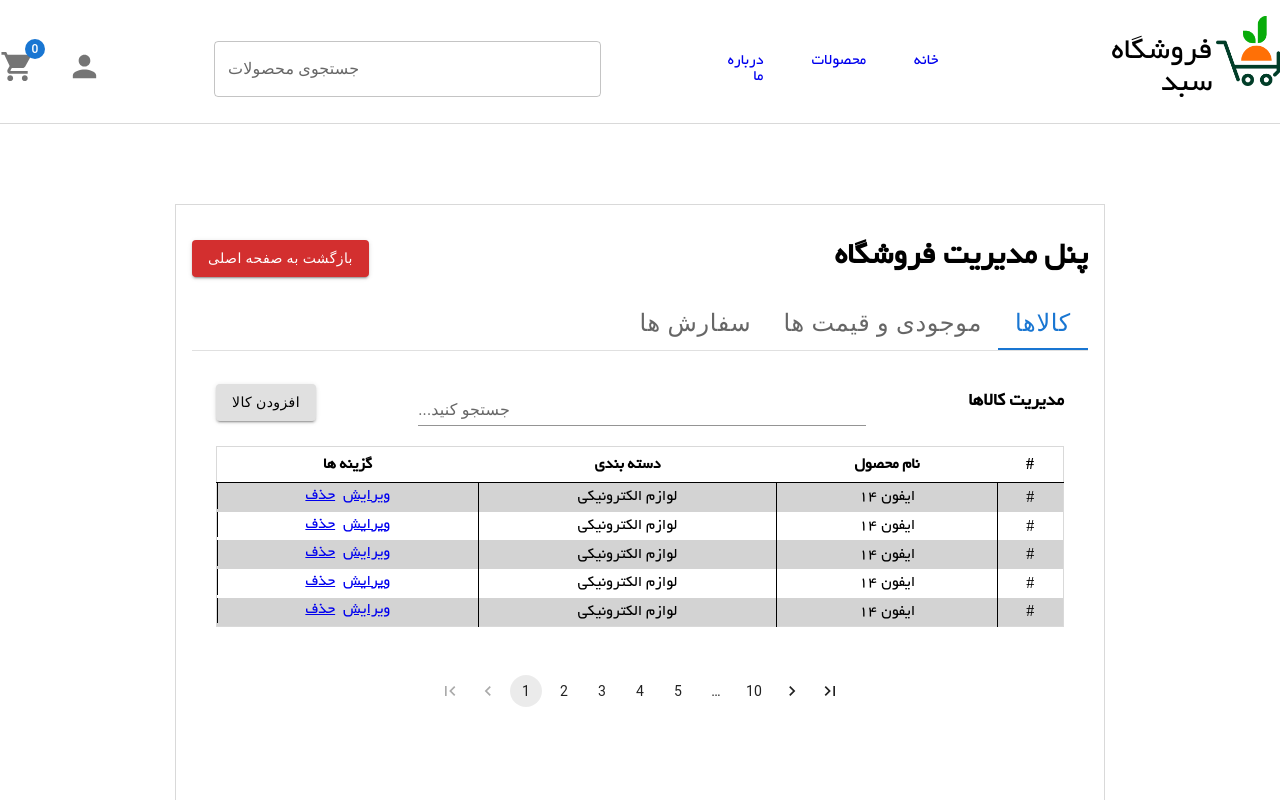
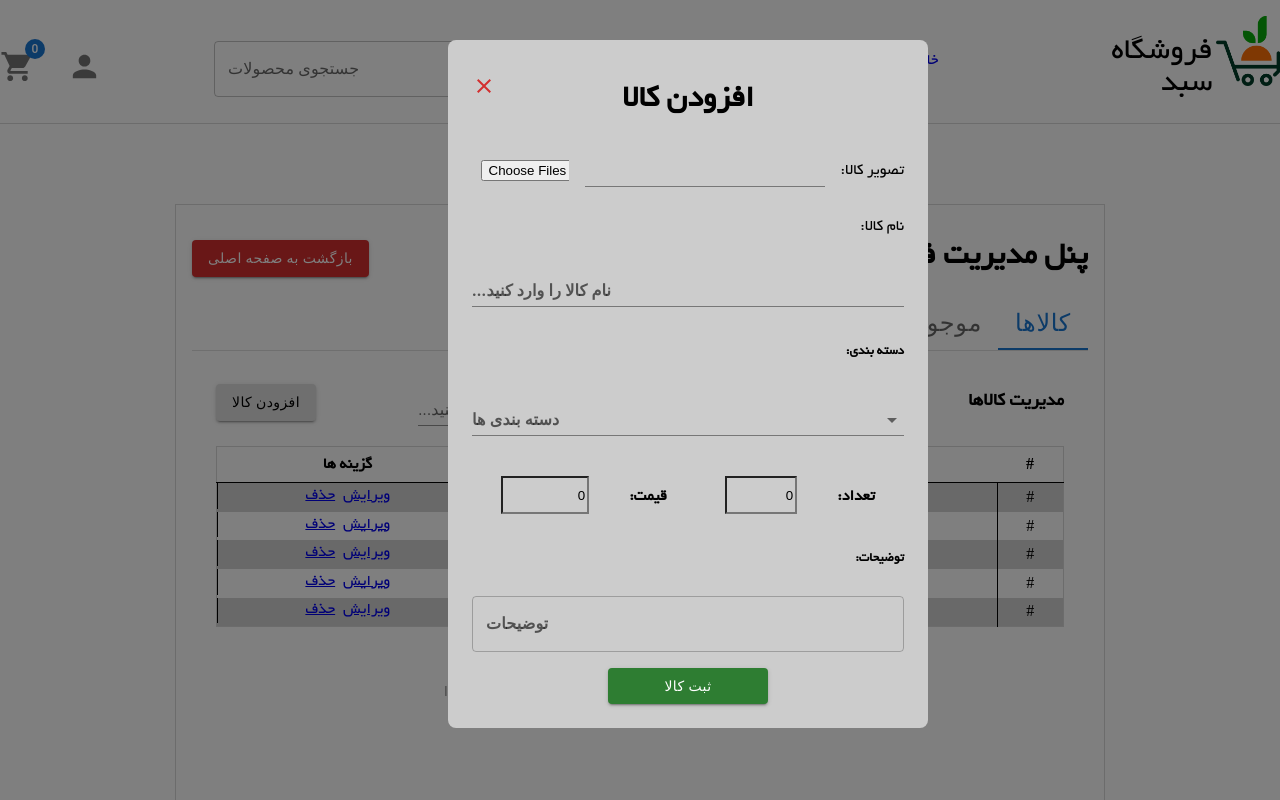
Before and after one commit to Ali-MHoseini/Maktab84-Project-Ali-MohammadHoseini, a React (Vite) app: page /dashboard in a window 1280 px wide. Both pictures are taken after a click on the button "افزودن کالا". Shown: the top 800 px of the page. Built offline with nearby package versions, Linux system fonts and the light colour scheme.

Commit message:
build/AddModal: finish styles

```diff
--- a/src/assets/styles/index.css
+++ b/src/assets/styles/index.css
@@ -276,3 +276,49 @@ td{
     padding: 0.3rem;
     border-left: 1px solid black;
 }
+.BackDrop {
+    width:100%;
+    height:100%;
+    position:fixed;
+    left:0;
+    top:0;
+    background-color: rgba(0,0,0,0.5);
+    z-index:100;
+}
+.ModalBox {
+    width:30rem;
+    height:max-content;
+    padding:1.5rem;
+    box-sizing: border-box;
+    background-color: #ccc;
+    border-radius:0.5rem;
+    z-index: 200;
+    position:fixed;
+    left:35%;
+    top: 5%;
+    display: flex;
+    flex-direction: column;
+    gap: 1rem;
+    align-items: start;
+    justify-content: center;
+    transition: all 0.2s ease-in-out;
+}
+.ModalBox label {
+    font-weight: bold;
+}
+.CloseIcon{
+    cursor: pointer;
+    position: absolute;
+    top: 5%;
+    left:5%;
+}
+.inpModalAdd{
+    width: 100%;
+    display: flex;
+    flex-direction: column;
+    gap:0.5rem;
+}
+
+.inpModalAdd input{
+    width: 100%;
+}
--- a/src/components/AddPrudoctModal/AddProductModal.tsx
+++ b/src/components/AddPrudoctModal/AddProductModal.tsx
@@ -1,7 +1,112 @@
-export const AddProductModal = () => {
+import React, {ChangeEvent, MouseEventHandler, useState} from 'react';
+import CloseIcon from '@mui/icons-material/Close';
+import Autocomplete from '@mui/material/Autocomplete'
+import TextField from '@mui/material/TextField'
+import Button from "@mui/material/Button";
+interface Modal {
+    CloseModal:() => void;
+    ShowModal:boolean
+}
+interface prodData {
+    name:string,
+    price:number,
+    quantity:number,
+    image:string,
+    subCategory:string,
+    description:string,
+}
+
+const best = [{ label: 'The Godfather', id: 1 },
+    { label: 'Pulp Fiction', id: 2 },]
+
+export const AddProductModal = ({ShowModal,CloseModal}:Modal) => {
+
+    const [prodData,setProdData] = useState<prodData>({
+        name:"",
+        price:0,
+        quantity:0,
+        image:"",
+        subCategory:"",
+        description:"",
+    })
+
     return(
         <>
-            <h1>AddProductModal</h1>
+            <div className='BackDrop' style={{display:ShowModal?'block':'none'}} onClick={CloseModal}></div>
+            <div className='ModalBox' style={{transform:ShowModal === true?'translateX(0)':'translateX(-100vw)',
+                opacity:ShowModal === true?'1':'0'}} >
+                <CloseIcon color='error' onClick={CloseModal} className='CloseIcon'/>
+                <h1 style={{alignSelf:'center'}}>افزودن کالا</h1>
+                    <div style={{display:'flex',alignItems:'center',justifyContent:'space-between'}}>
+                        تصویر کالا:
+                        <TextField
+                            variant='standard'
+                            value={prodData.image}
+                            style={{marginRight:'1rem',width:'15rem'}}
+                            onChange={(e:ChangeEvent)=>setProdData({...prodData,image:(e.target as HTMLInputElement).value})}/>
+                        <input
+                            type='file'
+                            multiple="multiple"
+                            style={{direction:'ltr',width:'5.5rem',marginRight:'1rem'}}
+                            onChange={(e:ChangeEvent)=>console.log((e.target as HTMLInputElement).files)}/>
+                    </div>
+                    <div className='inpModalAdd'>
+                        <p>نام کالا:</p>
+                        <TextField
+                            label='نام کالا را وارد کنید...' variant='standard'
+                            onChange={(e:ChangeEvent)=>setProdData({...prodData,name:(e.target as HTMLInputElement).value})}/>
+                    </div>
+                    <div className='inpModalAdd'>
+                        <h5> دسته بندی:</h5>
+                        <Autocomplete
+                            disablePortal
+                            id="combo-box-demo"
+                            options={best}
+                            sx={{ width: '100%' }}
+                            onChange={(e:ChangeEvent)=>setProdData({...prodData,subCategory:(e.target as HTMLInputElement).innerText})}
+                            renderInput={(params) =>
+                                <TextField {...params}
+                                     label="دسته بندی ها"
+                                     variant='standard'
+                                     onChange={(e:ChangeEvent)=>setProdData({...prodData,subCategory:(e.target as HTMLInputElement).innerText})}/>}
+                        />
+                    </div>
+                    <div style={{ width: '100%',display:'flex',justifyContent:'space-around',paddingTop:'1.5rem'}}>
+                        <div >
+                            <label>
+                                تعداد:
+                                <input
+                                    type='number'
+                                    value={prodData.quantity}
+                                    style={{width: '4rem',height:'2rem',marginRight:'2.5rem',backgroundColor:'transparent'}}
+                                    onChange={(e:ChangeEvent)=>setProdData({...prodData,quantity:+(e.target as HTMLInputElement).value})}/>
+                            </label>
+                        </div>
+                        <div>
+                            <label>
+                                قیمت:
+                                <input
+                                    type='number'
+                                    value={prodData.price}
+                                    style={{width: '5rem',height:'2rem',marginRight:'2.5rem',backgroundColor:'transparent'}}
+                                    onChange={(e:ChangeEvent)=>setProdData({...prodData,price:+(e.target as HTMLInputElement).value})}/>
+                            </label>
+                        </div>
+                    </div>
+
+                    <div className='inpModalAdd'>
+                        <h5>توضیحات:</h5>
+                        <TextField
+                            label='توضیحات'
+                            style={{width:'100%',overflow:"auto"}}
+                            onChange={(e:ChangeEvent)=>setProdData({...prodData,description:(e.target as HTMLInputElement).value})}/>
+                    </div>
+                <Button
+                    style={{alignSelf: 'center',width:'10rem'}}
+                    color='success'
+                    variant='contained'
+                    onClick={()=>console.log(prodData)}>ثبت کالا</Button>
+            </div>
         </>
     );
 }
--- a/src/components/AdminProds/AdminProds.tsx
+++ b/src/components/AdminProds/AdminProds.tsx
@@ -1,16 +1,24 @@
+import React,{useState} from 'react';
 import '../../assets/styles/index.css'
 import Button from "@mui/material/Button";
-
 import TextField from "@mui/material/TextField";
 import Pagination from "@mui/material/Pagination";
-import React from "react";
+import {AddProductModal} from "../AddPrudoctModal/AddProductModal";
 export const AdminProds = ()=> {
+    const [ShowModal,setShowModal] = useState(false)
+    const closeModal = ():void => {
+        setShowModal(false)
+    }
+    const addModal = ():void => {
+        setShowModal(true)
+    }
     return(
         <div className='admin__prods'>
+            <AddProductModal ShowModal={ShowModal} CloseModal={closeModal}/>
             <div className='admin__prodsHeader'>
                 <h3>مدیریت کالاها</h3>
                 <TextField sx={{width:'28rem'}} label="جستجو کنید..." variant="standard"/>
-                <Button variant='contained' color='inherit'>افزودن کالا</Button>
+                <Button variant='contained' color='inherit' onClick={addModal}>افزودن کالا</Button>
             </div>
             <table className='adminTable'>
                 <thead>
@@ -22,7 +30,7 @@ export const AdminProds = ()=> {
                 <tbody>
                 <tr>
                     <td>#</td>
-                    <td>ایفون 14</td>
+                    <td>ایفون 15</td>
                     <td>لوازم الکترونیکی</td>
                     <td style={{display: 'flex',gap:'0.5rem',justifyContent:'center'}}>
                         <a href="#">ویرایش</a>
--- a/src/pages/Dashboard/Dashboard.tsx
+++ b/src/pages/Dashboard/Dashboard.tsx
@@ -13,6 +13,8 @@ import {QuantityAndPrices} from "../../components/QuantityAndPrices/QuantityAndP
 import {AdminOrders} from "../../components/AdminOrders/AdminOrders";
 
 export const Dashboard = () => {
+    const adminUser = useSelector((state:any) => state.userInfo.userInfo.bAdmin)
+    console.log(adminUser)
     const navigator = useNavigate()
     const [value, setValue] = useState('1');
 
@@ -20,7 +22,9 @@ export const Dashboard = () => {
         setValue(newValue);
     };
     return(
+
         <div className='dashboard'>
+            <div>
                         <div className='AdminHeader'>
                             <h1> پنل مدیریت فروشگاه</h1>
                             <Button variant='contained' color='error' onClick={()=> navigator('/')}>بازگشت به صفحه اصلی</Button>
@@ -45,5 +49,8 @@ export const Dashboard = () => {
                             </TabPanel>
                         </TabContext>
                     </div>
+
+
+        </div>
     );
 }
```
Lines whose indentation alone changed are shown as unchanged.
